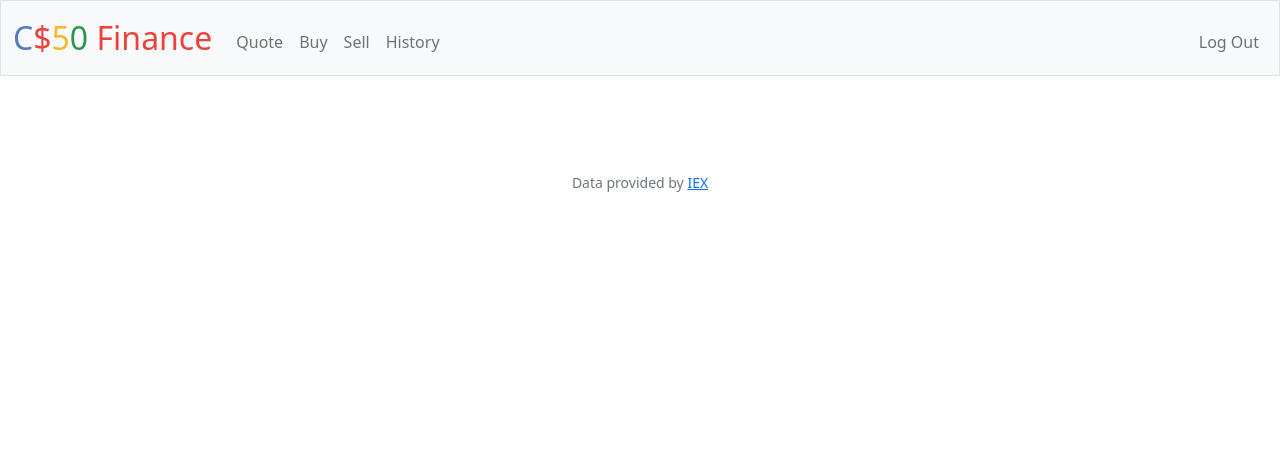
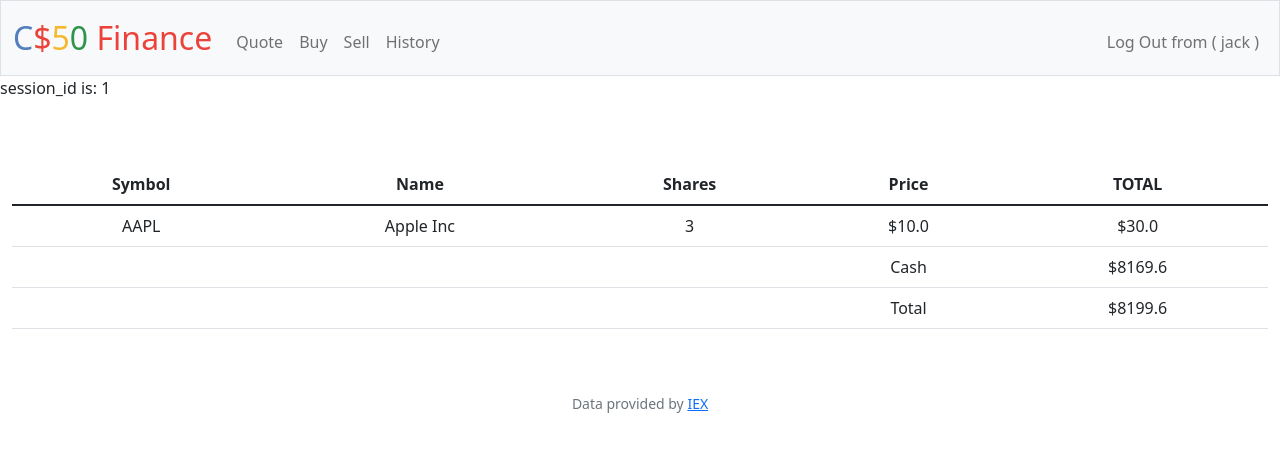
Before and after one commit to jackberrypassionfruit/CS50, a Flask app: page / in a window 1280 px wide. Shown: the top 452 px of the page. Run offline with Flask 2, Linux system fonts and the light colour scheme; a user stored in the database is signed in; tables that the repository leaves empty hold one stand-in row (values such as "Sample post"); a database or web service that is not in the repository returns one stand-in record (values such as "Sample title"); data that the repository does not hold is empty; some libraries are stand-ins or nearby versions.

Commit message:
done just about all of pset9

```diff
--- a/CS50x/week9/pset9/finance/app.py
+++ b/CS50x/week9/pset9/finance/app.py
@@ -50,7 +50,10 @@ def index():
     """Show portfolio of stocks"""
     if not session.get("name"):
         return redirect("/login")
-    return render_template("index.html")
+    portfolios_table = db.execute("SELECT * FROM portfolios WHERE user_id IS ?", session["user_id"])
+    current_cash = db.execute("SELECT cash FROM users WHERE id IS ?", session["user_id"])[0]["cash"]
+
+    return render_template("index.html", portfolios_table=portfolios_table, lookup=lookup, current_cash=current_cash)
 
 
 @app.route("/register", methods=["GET", "POST"])
@@ -137,24 +140,110 @@ def quote():
 @login_required
 def buy():
     """Buy shares of stock"""
-    flash("Bought some stonks!")
+    if request.method == "POST":
+        flash("Bought some stonks!")
+        company = lookup(request.form.get("symbol"))
+        symbol = company["symbol"]
+        name = company["name"]
+        new_shares = int(request.form.get("shares"))
+        transaction_time = datetime.now().replace(microsecond=0).isoformat().replace("T", " ")
+        current_cash = db.execute("SELECT cash FROM users WHERE id IS ?", session["user_id"])[0]["cash"]
+        float_price = company["price"]
+        sql_price = int(float_price * 100) # Converts currency float to workable integer for sql ex. 47.62 --> 4762
+        # Reminder, this is how users.cash (ie. current_cash) is stored in finance.db
 
+        # Also, the price here is stored in "transactions", but not in "portfolios"
+        # That changes in real time
 
-    return apology("TODO")
+        if current_cash < new_shares*sql_price:
+            return apology("You cannot afford the number of shares at the current price.", 403)
+
+        db.execute("INSERT INTO transactions (user_id, symbol, name, shares, price, transaction_time) VALUES(?, ?, ?, ?, ?, ?)", session["user_id"], symbol, name, new_shares, sql_price, transaction_time)
+
+        # Use list comprehsion to create a list of the companies that a user owns stocks in
+        longs = [company["symbol"] for company in db.execute("SELECT symbol FROM portfolios WHERE user_id IS ?", session["user_id"])]
+
+        if symbol in longs:
+            current_shares = db.execute("SELECT shares FROM portfolios WHERE user_id IS ? AND symbol IS ?", session["user_id"], symbol)[0]["shares"]
+            current_shares += new_shares
+            db.execute("UPDATE portfolios SET shares = ? WHERE user_id IS ? AND symbol IS ?", current_shares, session["user_id"], symbol)
+        else:
+            db.execute("INSERT INTO portfolios (user_id, symbol, name, shares) VALUES(?, ?, ?, ?)", session["user_id"], symbol, name, new_shares)
+
+        # Subtract the stock value from the user's cash value
+        current_cash -= (new_shares * sql_price)
+        db.execute("UPDATE users SET cash = ? WHERE id IS ?", current_cash, session["user_id"])
+
+        portfolios_table = db.execute("SELECT * FROM portfolios WHERE user_id IS ?", session["user_id"])
+
+        return render_template("index.html", lookup=lookup, portfolios_table=portfolios_table, current_cash=current_cash)
+    else:
+        return render_template("buy.html")
+
 
 
 @app.route("/sell", methods=["GET", "POST"])
 @login_required
 def sell():
     """Sell shares of stock"""
-    return apology("TODO")
+    # Use list comprehsion to create a list of the companies that a user owns stocks in
+    longs = [company["symbol"] for company in db.execute("SELECT symbol FROM portfolios WHERE user_id IS ?", session["user_id"])]
+
+    if request.method == "POST":
+        # 2 Do 2 things:
+            # 1. Remove stock from my portfolio
+            # 2. Increase my cash by the amount it was worth at the time
+
+        flash("Sold some stonks!")
+        company = lookup(request.form.get("stock"))
+        symbol = company["symbol"]
+        name = company["name"]
+        selling_shares = -1 * int(request.form.get("shares"))
+        transaction_time = datetime.now().replace(microsecond=0).isoformat().replace("T", " ")
+        current_cash = db.execute("SELECT cash FROM users WHERE id IS ?", session["user_id"])[0]["cash"]
+        float_price = company["price"]
+        sql_price = int(float_price * 100) # Converts currency float to workable integer for sql ex. 47.62 --> 4762
+
+
+        if symbol in longs or selling_shares > 0:
+            #1
+            current_shares = db.execute("SELECT shares FROM portfolios WHERE user_id IS ? AND symbol IS ?", session["user_id"], symbol)[0]["shares"]
+
+            current_shares += selling_shares
+
+            if current_shares < 0:
+                return apology("You don't have that many shares to sell", 403)
+            elif current_shares == 0:
+                db.execute("DELETE FROM portfolios WHERE user_id IS ? AND symbol IS ?", session["user_id"], symbol)
+            else:
+                db.execute("UPDATE portfolios SET shares = ? WHERE user_id IS ? AND symbol IS ?", current_shares, session["user_id"], symbol)
+
+            db.execute("INSERT INTO transactions (user_id, symbol, name, shares, price, transaction_time) VALUES(?, ?, ?, ?, ?, ?)", session["user_id"], symbol, name, selling_shares, sql_price, transaction_time)
+
+            #2
+            current_cash -= sql_price * selling_shares
+            db.execute("UPDATE users SET cash = ? WHERE id IS ?", current_cash, session["user_id"])
+
+
+            portfolios_table = db.execute("SELECT * FROM portfolios WHERE user_id IS ?", session["user_id"])
+            return render_template("index.html", lookup=lookup, current_cash=current_cash, portfolios_table=portfolios_table)
+        else:
+            return apology("Number of shares must be positive, and you must own that many shares of the stock")
+
+
+    else:
+
+        return render_template("sell.html", longs=longs)
 
 
 @app.route("/history")
 @login_required
 def history():
     """Show history of transactions"""
-    return apology("TODO")
+
+    transactions_table = db.execute("SELECT * FROM transactions WHERE user_id IS ?", session["user_id"])
+
+    return render_template("history.html", transactions_table=transactions_table, lookup=lookup)
 
 
 @app.route("/logout")
--- a/CS50x/week9/pset9/finance/templates/buy.html
+++ b/CS50x/week9/pset9/finance/templates/buy.html
@@ -1,8 +1,12 @@
 {% extends "layout.html" %}
+
+{% block title %}
+    Buy
+{% endblock %}
 
 {% block main %}
 
-<form action="/buy" method="post">
+<form action="/buy" method="POST">
     <input autocomplete="off" autofocus name="symbol" placeholder="Symbol" type="text">
     <input autocomplete="off" autofocus name="shares" placeholder="Shares" type="number">
     <input type="submit" value="Buy">
--- a/CS50x/week9/pset9/finance/templates/index.html
+++ b/CS50x/week9/pset9/finance/templates/index.html
@@ -8,8 +8,52 @@
 
 {% block main %}
 
-<div>
+    <div>
+        <table class="table">
+            <thead>
+                <tr>
+                    <th>Symbol</th>
+                    <th>Name</th>
+                    <th>Shares</th>
+                    <th>Price</th>
+                    <th>TOTAL</th>
+                </tr>
+            </thead>
+            <tbody>
 
-</div>
+                <!-- List all holdings for the given user -->
+                {% set accumulator = namespace(total = 0) %}
+                {% for row in portfolios_table %}
+
+                    {% set price = lookup(row["symbol"])["price"] %}
+                    <tr>
+                        <td>{{ row["symbol"] }}</td>
+                        <td>{{ row["name"] }}</td>
+                        <td>{{ row["shares"] }}</td>
+                        <td>${{ price }}</td>
+                        <td>${{ (row["shares"] * price) }}</td>
+                        {% set accumulator.total = (row["shares"] * price) + accumulator.total %}
+                    </tr>
+
+                {% endfor %}
+                <!-- THEN, create last 2 row items for their cash and total assets -->
+                <tr>
+                    <td>&nbsp;</td>
+                    <td>&nbsp;</td>
+                    <td>&nbsp;</td>
+                    <td>Cash</td>
+                    <td>${{ current_cash / 100 }}</td>
+                </tr>
+                <tr>
+                    <td>&nbsp;</td>
+                    <td>&nbsp;</td>
+                    <td>&nbsp;</td>
+                    <td>Total</td>
+                    <!-- current cash is in non-cent format, but acctotal is, so have to account for that -->
+                    <td>${{ (current_cash + accumulator.total * 100) / 100 }}</td>
+                </tr>
+            </tbody>
+        </table>
+    </div>
 
 {% endblock %}
--- a/CS50x/week9/pset9/finance/templates/layout.html
+++ b/CS50x/week9/pset9/finance/templates/layout.html
@@ -37,7 +37,7 @@
                             <li class="nav-item"><a class="nav-link" href="/history">History</a></li>
                         </ul>
                         <ul class="navbar-nav ms-auto mt-2">
-                            <li class="nav-item"><a class="nav-link" href="/logout">Log Out</a></li>
+                            <li class="nav-item"><a class="nav-link" href="/logout">Log Out from ( {{session["name"] }} )</a></li>
                         </ul>
                     {% else %}
                         <ul class="navbar-nav ms-auto mt-2">
@@ -57,6 +57,7 @@
             </header>
         {% endif %}
 
+        <p> session_id is: {{ session["user_id"] }}</p>
         <main class="container-fluid py-5 text-center">
             {% block main %}{% endblock %}
         </main>
```
Also changed, not shown: CS50x/week9/pset9/finance/schema.sql (+20 -12 lines), CS50x/week9/pset9/finance/static/styles.css (+7 -0 lines), CS50x/week9/pset9/finance/templates/history.html (added, +33 -0 lines), CS50x/week9/pset9/finance/templates/sell.html (added, +21 -0 lines), CS50x/week9/pset9/finance/tester.py (+6 -2 lines), CS50x/week9/pset9/finance/finance.db, CS50x/week9/pset9/finance/templates/bought.html (deleted), 2 other files.
